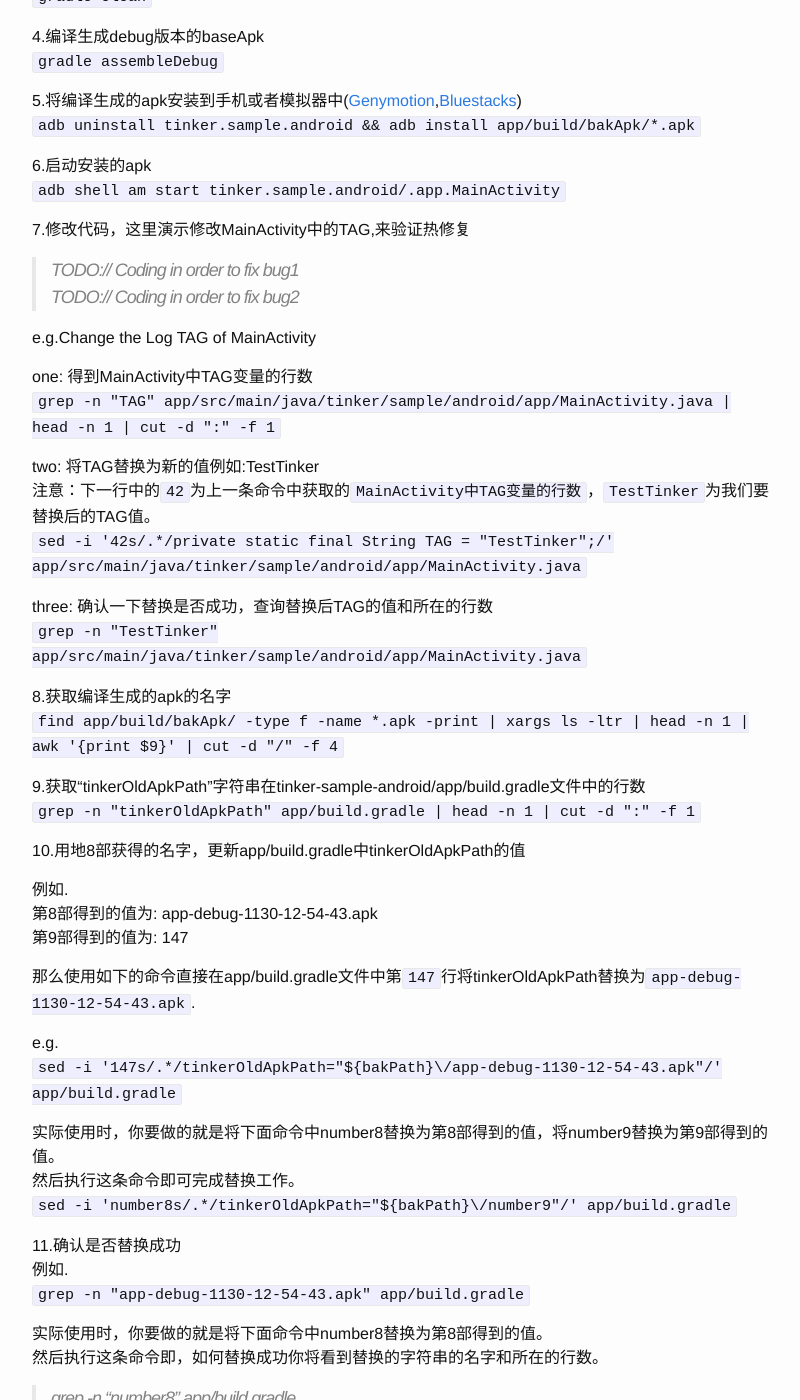
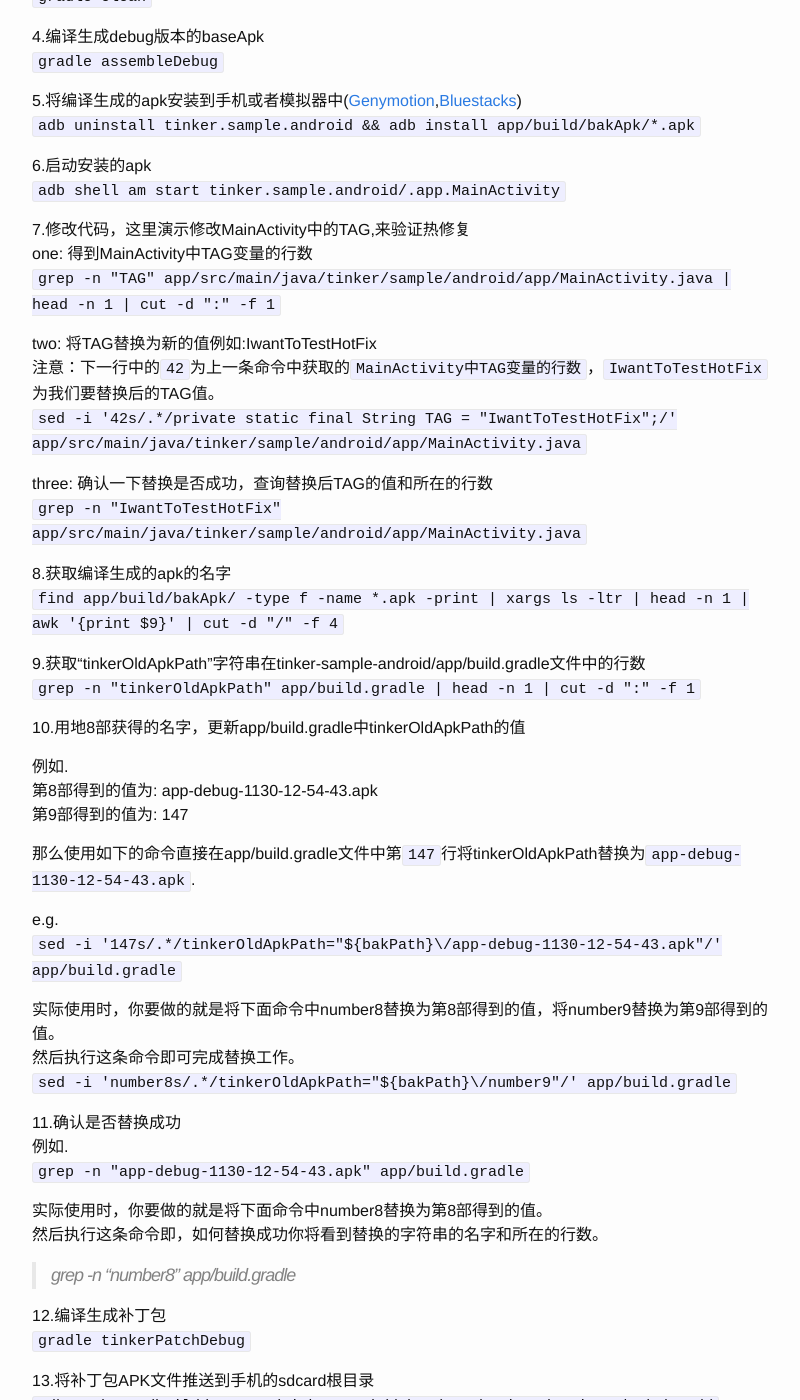
Before and after one commit to androidmalin/androidmalin.github.io, a Jekyll site: the page built from _posts/2016-12-02-tinker-cn.markdown, in a window 1280 px wide and 1400 px high, scrolled down 666 px. Shown: the whole window, without its empty margins (238-1038 px from the left). Built offline with Jekyll 4.4.1, drawn with Linux system fonts in a browser that asks for light colours; some of the changed text lies outside the part shown.

Commit message:
update the tinker

```diff
--- a/_posts/2016-12-02-tinker-cn.markdown
+++ b/_posts/2016-12-02-tinker-cn.markdown
@@ -39,21 +39,15 @@ gradle可以从这个网站下载<br/>
 `adb shell am start tinker.sample.android/.app.MainActivity`
 
 7.修改代码，这里演示修改MainActivity中的TAG,来验证热修复<br/>
-
->TODO:// Coding in order to fix bug1<br/>
->TODO:// Coding in order to fix bug2<br/>
-
-e.g.Change the Log TAG of MainActivity<br/>
-
 one: 得到MainActivity中TAG变量的行数<br/>
 `grep -n "TAG" app/src/main/java/tinker/sample/android/app/MainActivity.java | head -n 1 | cut -d ":" -f 1`
 
-two: 将TAG替换为新的值例如:TestTinker<br/>
-  注意：下一行中的`42`为上一条命令中获取的`MainActivity中TAG变量的行数`，`TestTinker`为我们要替换后的TAG值。<br/>
-`sed -i '42s/.*/private static final String TAG = "TestTinker";/' app/src/main/java/tinker/sample/android/app/MainActivity.java`
+two: 将TAG替换为新的值例如:IwantToTestHotFix<br/>
+  注意：下一行中的`42`为上一条命令中获取的`MainActivity中TAG变量的行数`，`IwantToTestHotFix`为我们要替换后的TAG值。<br/>
+`sed -i '42s/.*/private static final String TAG = "IwantToTestHotFix";/' app/src/main/java/tinker/sample/android/app/MainActivity.java`
 
 three: 确认一下替换是否成功，查询替换后TAG的值和所在的行数<br/>
-`grep -n "TestTinker" app/src/main/java/tinker/sample/android/app/MainActivity.java`
+`grep -n "IwantToTestHotFix" app/src/main/java/tinker/sample/android/app/MainActivity.java`
 
 
 8.获取编译生成的apk的名字<br/>
@@ -101,9 +95,9 @@ e.g.<br/>
 
 
 16.点击应用上的 showinfo按钮确认补丁是否加载成功，如果成功你讲可以看到.<br/>
-弹出的Dialog上显示[path is loaded]
+弹出的Dialog的第一行显示[path is loaded]
 
 同时，你可以查看自己修改的TAG是否生效。使用如下的命令过滤Log的TAG即可。<br/>
 这里的TAG就是第7部修改的TAG。<br/>
-`adb logcat | grep TestTinker`<br/>
-如果执行上个命令看到了TAG为`TestTinker`的Log，祝贺你热修复成功了<br/>
+`adb logcat | grep IwantToTestHotFix`<br/>
+如果执行上个命令看到了TAG为`IwantToTestHotFix`的Log，祝贺你热修复成功了<br/>
```
